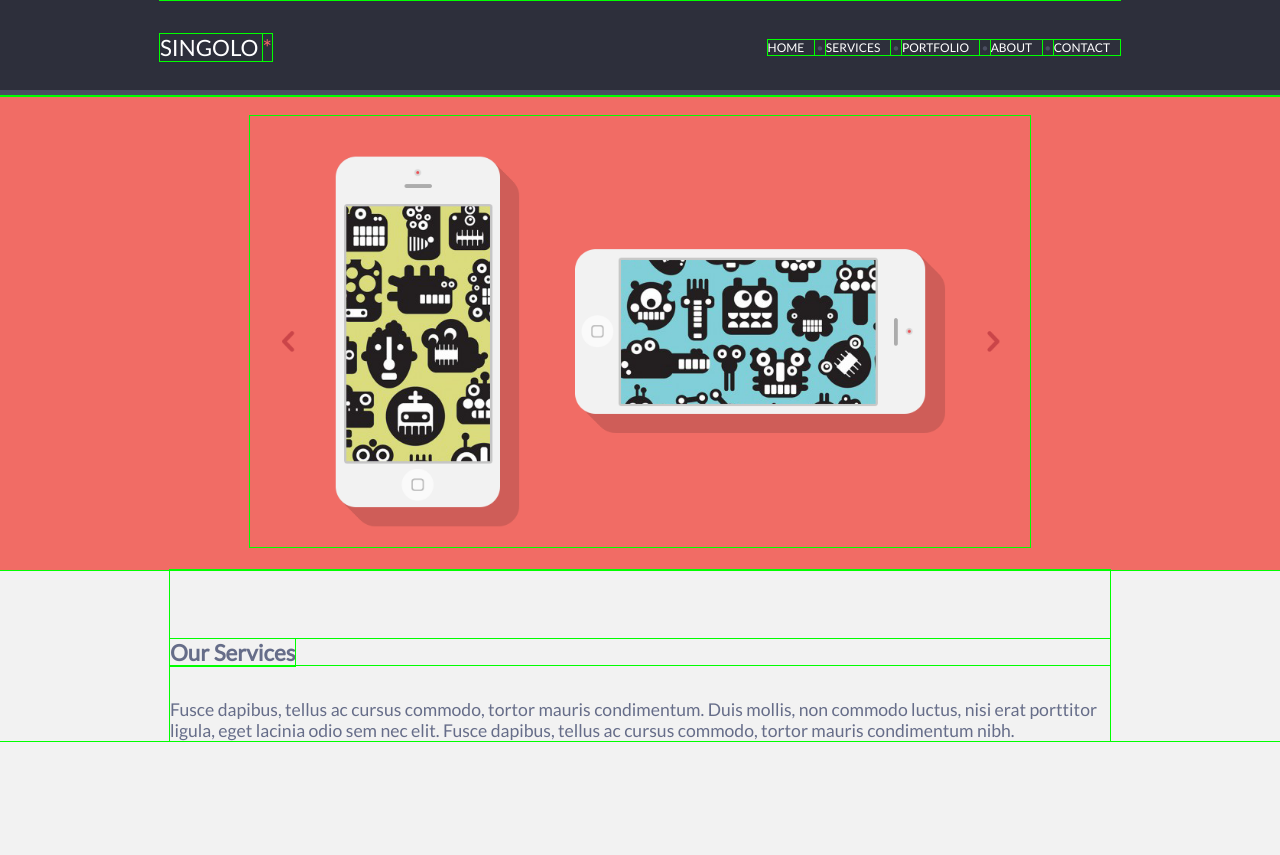
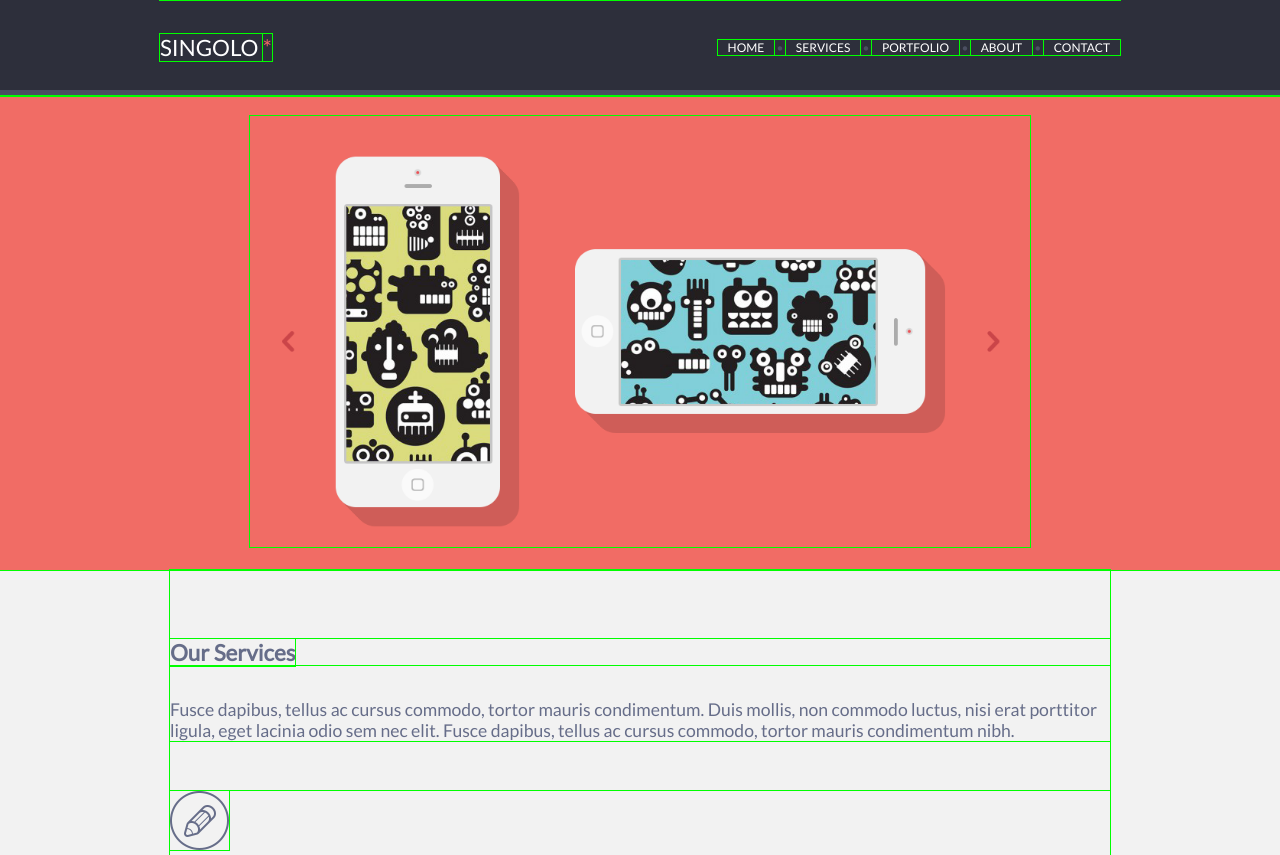
Before and after one commit to ashleemet/workshop-4-homework, a plain HTML site: page index.html in a window 1280 px wide. Before the commit the page ends 800 px from the top, so only its background shows below. Drawn offline with Linux system fonts and the light colour scheme.

Commit message:
added icon

```diff
--- a/index.html
+++ b/index.html
@@ -43,9 +43,12 @@
                 Fusce dapibus, tellus ac cursus commodo, tortor mauris condimentum. Duis mollis, non commodo luctus, nisi erat porttitor ligula, eget lacinia odio sem nec elit. Fusce dapibus, tellus ac cursus commodo, tortor mauris condimentum nibh.
                 </div>
 
+                  <div class="box1" >
+                  <img src="pictures/penicon.png">
+                 </div>
+
               </div>
 
-            </div>
 
 
   </body>
--- a/styles.css
+++ b/styles.css
@@ -41,6 +41,7 @@ body {
   color: white;
   text-decoration: none;
   padding-right: 10px;
+  padding-left: 10px;
 }
 
 .salmon {
@@ -77,6 +78,9 @@ padding-top: 69px;
   font-size: 1.1rem;
 }
 
+.box1 {
+  margin-top: 50px;
+}
 @media screen and (max-width:550px){
 
 .logo {
```
Also changed, not shown: pictures/penicon.png (added).
